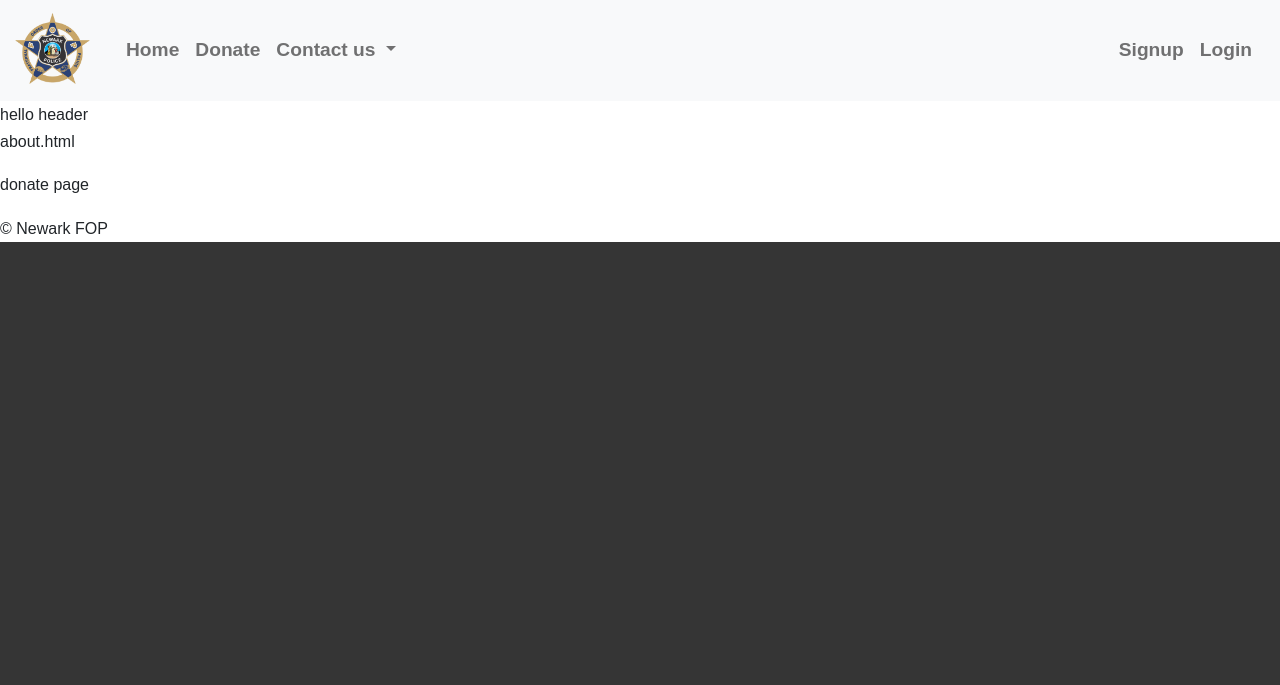
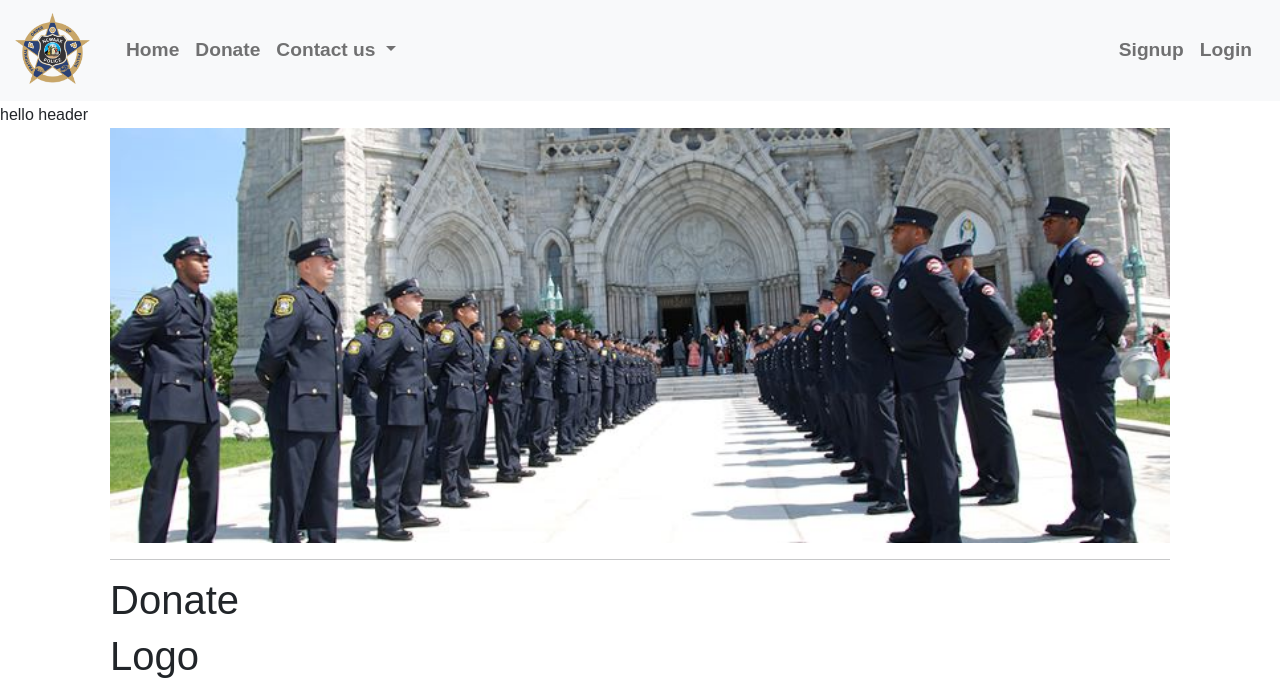
Before and after one commit to gajeraYash/NFOP-app, a Django app: page /donate in a window 1280 px wide. Shown: the top 685 px of the page. Before the commit the page ends 242 px from the top, so only its background shows below. Run offline with Django 3.2, Linux system fonts and the light colour scheme; some libraries are stand-ins or nearby versions.

Commit message:
donate page update

```diff
--- a/templates/app/donate.html
+++ b/templates/app/donate.html
@@ -10,9 +10,30 @@
 
 hello header
 
-    <section>
-        <p>about.html</p>
-        <p>donate page</p>
-    </section>
+<section id="home">
+    <div class="container">
+      <div class="slideshow-container">
+                <div class="policemen">
+                    <img src="static/assets/MiscImages/newarkpolice3resize.jpg" style="width:100%">
+                </div>
+                <hr class="light" />
+            <div class="link-items">
+                <div class="col-md-4  ">
+                    <h1>Donate</h1>
+                </div>
+                <div class="col-md-4  ">
+                    <h1>Logo</h1>
+                    <img src="static/assets/MiscImages/seal.jpg" alt="">
+                </div>
+                <div class="col-md-4  ">
+                    <h1>pay pal link</h1>
+                </div>
+          </div>
+        </div>
+    </div>
+</section>
+
+
+
 
 {% endblock %}
```
